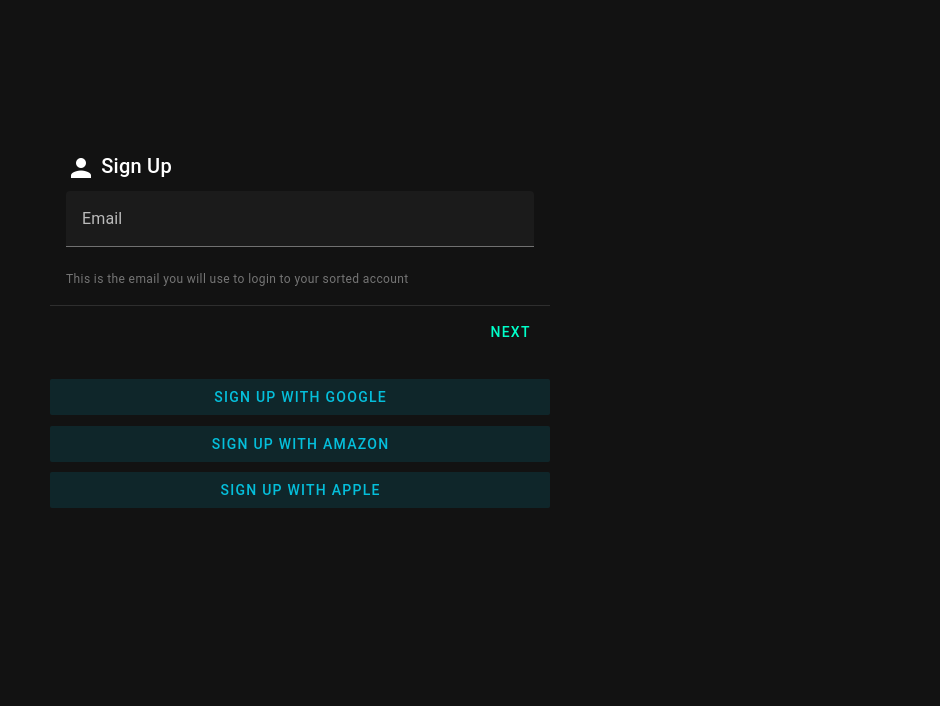
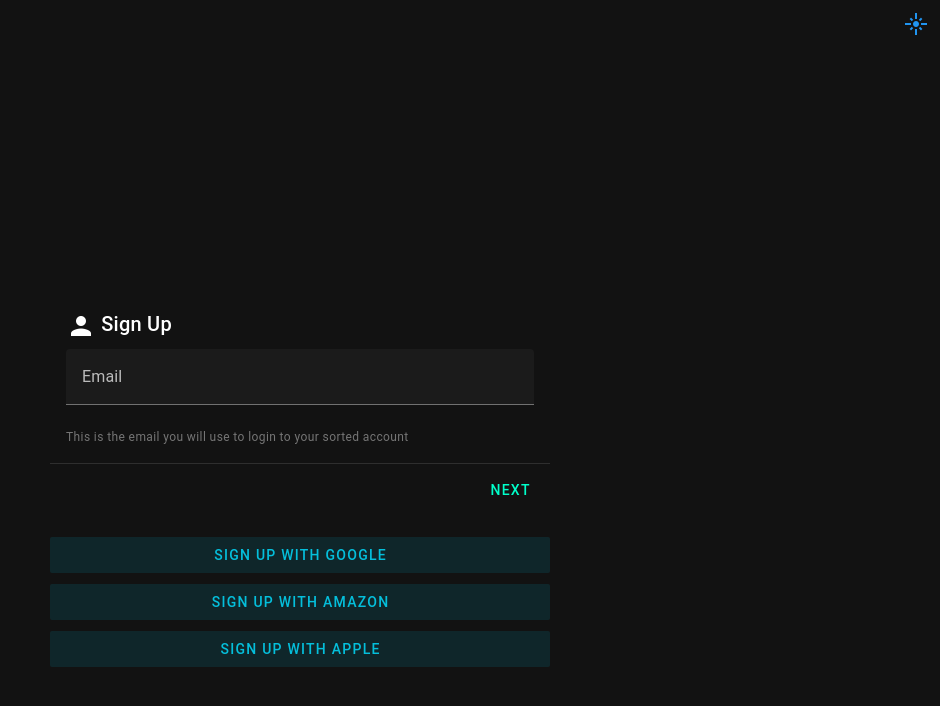
Before and after one commit to abzy-iscool/App, a Vue app: page / in a window 1280 px wide. Shown: the top 706 px of the page, without its empty margins (340-1280 px from the left). Built offline with nearby package versions, Linux system fonts and the light colour scheme.

Commit message:
added ThemeToggleButton and cleaned up codebase

```diff
--- a/src/components/NavDraw.vue
+++ b/src/components/NavDraw.vue
@@ -1,5 +1,4 @@
 <script setup lang="ts">
-
 
 </script>
 
--- /dev/null
+++ b/src/components/ThemeToggleButton.vue
@@ -0,0 +1,22 @@
+<script setup lang="ts" >
+import { useTheme } from 'vuetify'
+
+const theme = useTheme()
+
+function toggleTheme () {
+  theme.global.name.value = theme.global.current.value.dark ? 'light' : 'dark'
+}
+
+</script>
+
+<template>
+    <v-btn
+        icon="flare"
+        variant="text"
+        @click="toggleTheme"
+    >
+    </v-btn>
+</template>
+
+<style scoped>
+</style>
--- a/src/main.ts
+++ b/src/main.ts
@@ -5,6 +5,7 @@
 import { createRouter, createWebHistory } from 'vue-router'
 import Auth from "./views/Auth.vue"
 import DashboardVue from './views/Dashboard.vue'
+
 // Vuetify
 import 'vuetify/styles'
 import { createVuetify } from 'vuetify'
--- a/src/views/Auth.vue
+++ b/src/views/Auth.vue
@@ -1,9 +1,13 @@
 <script setup lang="ts" >
 import AuthWindow from '../components/AuthWindow.vue';
+import ThemeToggleButton from '../components/ThemeToggleButton.vue';
 </script>
 
 <template>
   <v-app>
+    <v-row no-gutters justify="end">
+      <ThemeToggleButton></ThemeToggleButton>
+    </v-row>
     <AuthWindow></AuthWindow>
   </v-app>
 </template>
--- a/src/views/Dashboard.vue
+++ b/src/views/Dashboard.vue
@@ -2,7 +2,6 @@
 import NavDraw from '../components/NavDraw.vue';
 import ProductCard from '../components/ProductCard.vue';
 import SearchBar from '../components/SearchBar.vue';
-
 </script>
 
 <template>
```
